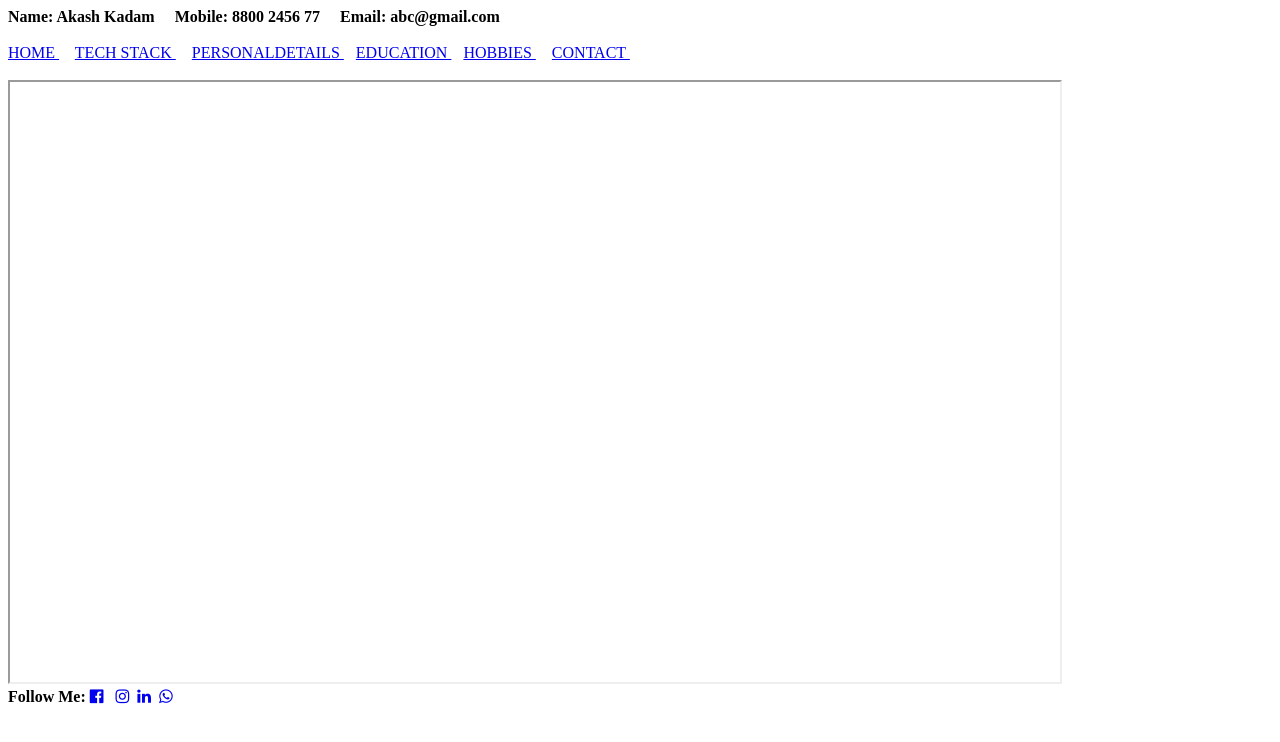
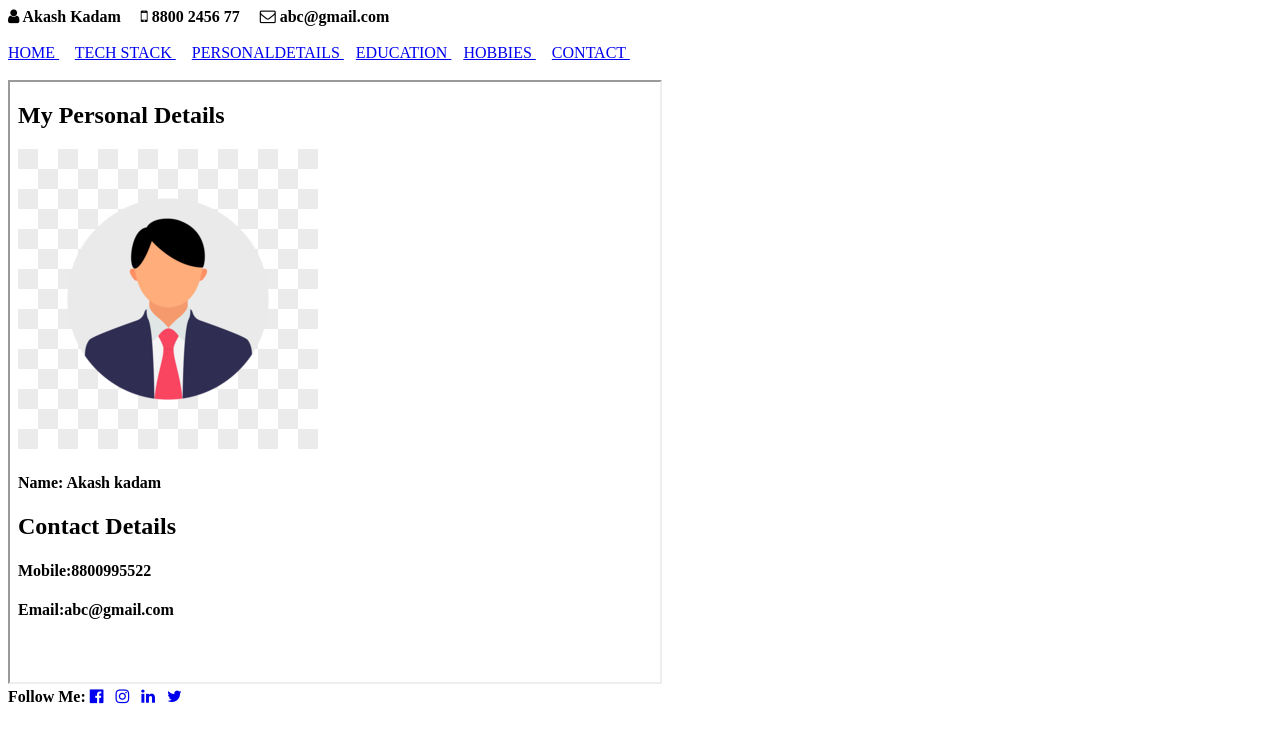
Before and after one commit to akashkadam1320/my-profile, a plain HTML site: page index.html in a window 1280 px wide. Drawn offline with Linux system fonts and the light colour scheme.

Commit message:
Homework Index page
Homework Index page

```diff
--- a/index.html
+++ b/index.html
@@ -10,9 +10,9 @@
   </head>
   <body>
     <header>
-      <strong> Name: Akash Kadam  </strong>&nbsp; &nbsp;
-      <strong> Mobile: 8800 2456 77 </strong>&nbsp; &nbsp;
-      <strong> Email: abc@gmail.com </strong><br /> <br>
+      <strong> <i class="fa fa-user" aria-hidden="true"></i> Akash Kadam  </strong>&nbsp; &nbsp;
+      <strong> <i class="fa fa-mobile" aria-hidden="true"></i> 8800 2456 77 </strong>&nbsp; &nbsp;
+      <strong> <i class="fa fa-envelope-o" aria-hidden="true"></i> abc@gmail.com </strong><br /> <br>
      </header>
      <nav>
       <a href="home.html" target="myframe"> HOME </a>&nbsp; &nbsp;
@@ -23,13 +23,15 @@
       <a href="contactus.html" target="myframe"> CONTACT </a>&nbsp; &nbsp;
      </nav>
      <br />
-    <iframe width="1050px" height="600px" name="myframe"> </iframe>
+    <iframe width="650px" height="600px" name="myframe" src="personalDetails.html"></iframe>
     <footer>
       <strong> Follow Me:</strong>
       <a href="https://www.facebook.com/" target="_blank"> <i class="fa fa-facebook-official" aria-hidden="true"></i></a> &nbsp;
-      <a href="https://www.instagram.com/" target="_blank"><i class="fa fa-instagram" aria-hidden="true"></i></a>&nbsp;
-      <a href="https://www.linkedin.com/" target="_blank"><i class="fa fa-linkedin" aria-hidden="true"></i></a>&nbsp;
-      <a href="https://www.whatsapp.com/" target="_blank"><i class="fa fa-whatsapp" aria-hidden="true"></i></a>
-    </footer>
+      <a href="https://www.instagram.com/" target="_blank"><i class="fa fa-instagram" aria-hidden="true"></i></a> &nbsp;
+      <a href="https://www.linkedin.com/" target="_blank"><i class="fa fa-linkedin" aria-hidden="true"></i></a> &nbsp;
+      <a href="https://twitter.com/" target="_blank"><i class="fa fa-twitter" aria-hidden="true"></i>
+      </i></a>
+
+      </footer>
   </body>
 </html>
```
